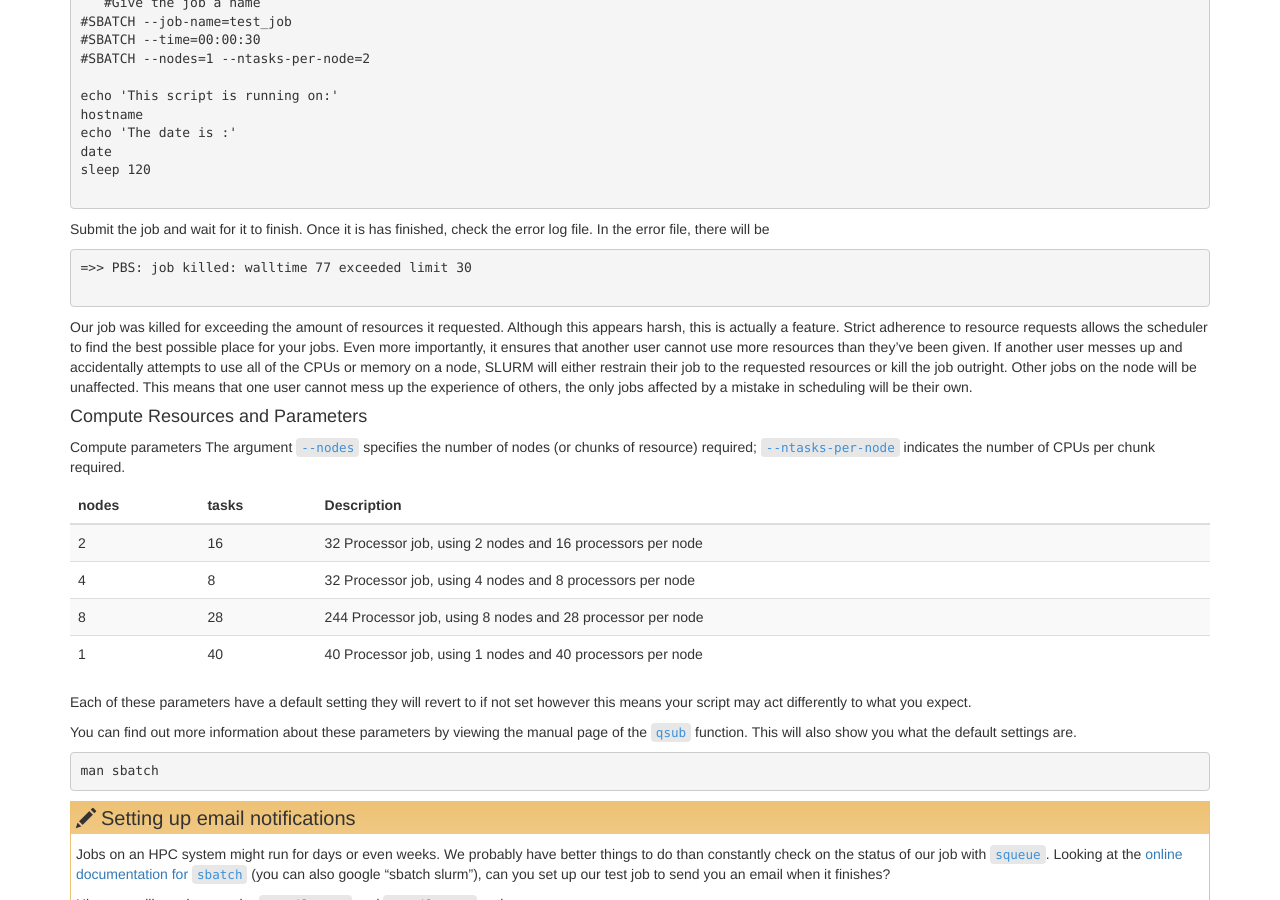
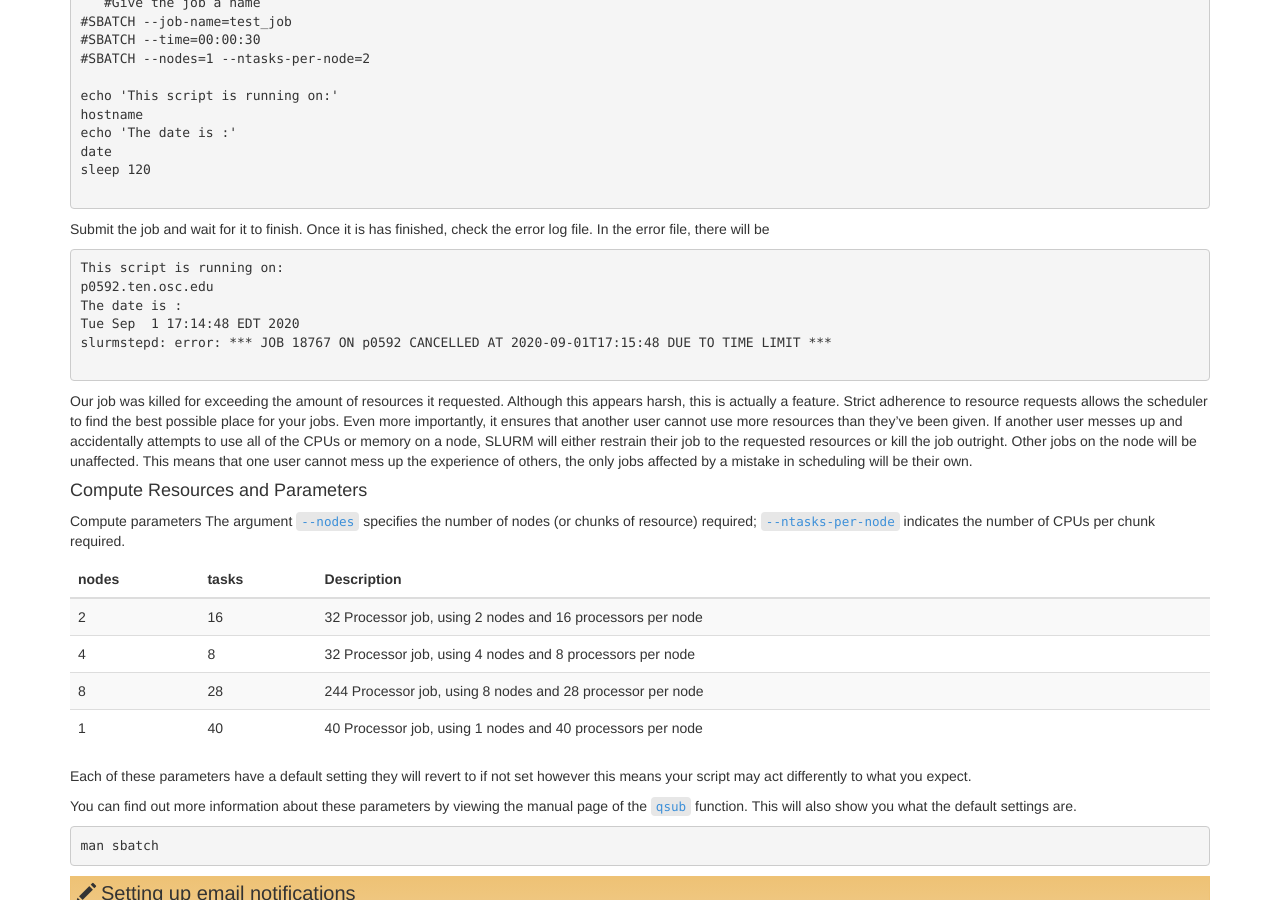
Before and after one commit to khill42/OSC_IntroHPC, a Jekyll site: the page built from _episodes/99_SLURMscheduler.md, in a window 1280 px wide and 900 px high, scrolled down 2622 px. Built offline with Jekyll 4.4.1, drawn with Linux system fonts in a browser that asks for light colours.

Commit message:
Update 99_SLURMscheduler.md

````diff
--- a/_episodes/99_SLURMscheduler.md
+++ b/_episodes/99_SLURMscheduler.md
@@ -120,7 +120,11 @@ sleep 120
 Submit the job and wait for it to finish.
 Once it is has finished, check the error log file. In the error file, there will be
 ```
-=>> PBS: job killed: walltime 77 exceeded limit 30
+This script is running on:
+p0592.ten.osc.edu
+The date is :
+Tue Sep  1 17:14:48 EDT 2020
+slurmstepd: error: *** JOB 18767 ON p0592 CANCELLED AT 2020-09-01T17:15:48 DUE TO TIME LIMIT ***
 
 ```
 
````
